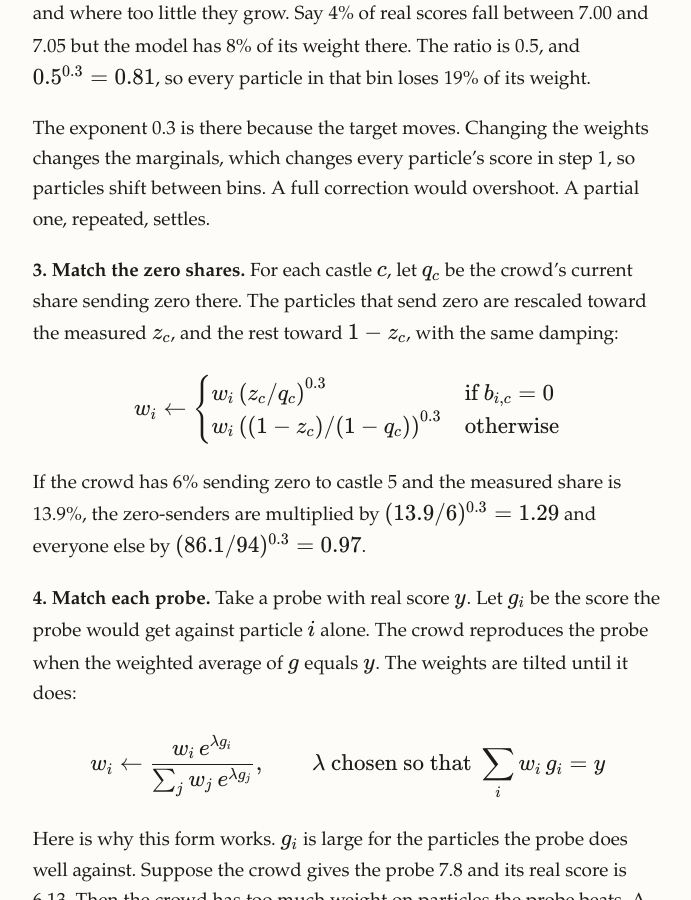
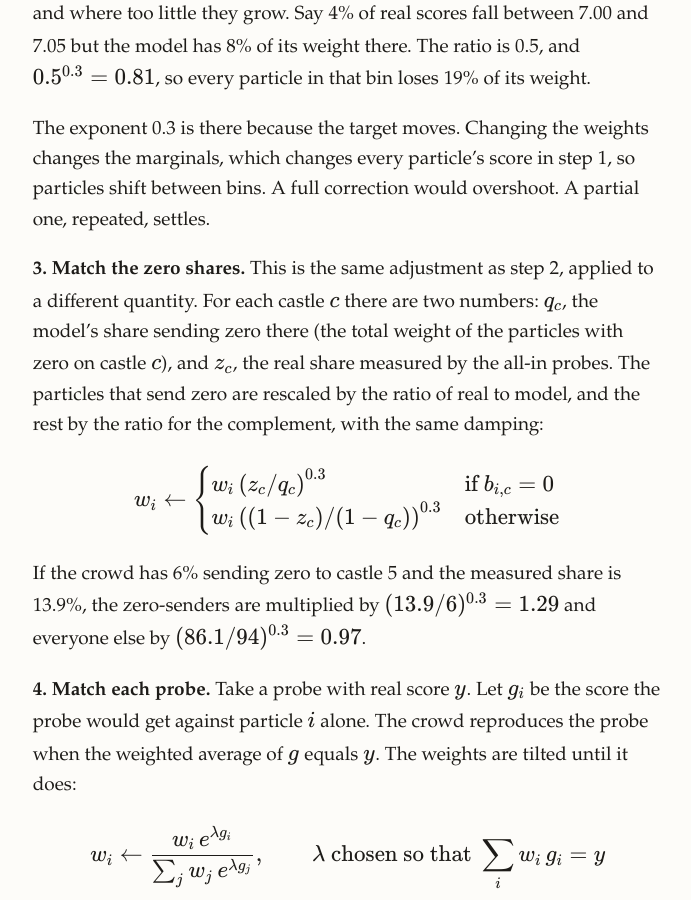
Before and after one commit to kinshu0/kinshu0.github.io, a Jekyll site: the page built from _posts/2026-11-22-castle-challenge.markdown, in a window 1280 px wide and 900 px high, scrolled down 6139 px. Shown: the whole window, without its empty margins (292-983 px from the left). Built offline with Jekyll 4.4.1, drawn with Linux system fonts in a browser that asks for light colours.

Commit message:
Castle post: name the model's zero share and the measured one separately
Co-Authored-By: Claude Fable 5.2 <noreply@anthropic.com>

```diff
--- a/_posts/2026-11-22-castle-challenge.markdown
+++ b/_posts/2026-11-22-castle-challenge.markdown
@@ -168,7 +168,7 @@ Where the model has too much weight in a bin the particles in it shrink, and whe
 
 The exponent 0.3 is there because the target moves. Changing the weights changes the marginals, which changes every particle's score in step 1, so particles shift between bins. A full correction would overshoot. A partial one, repeated, settles.
 
-**3. Match the zero shares.** For each castle $$c$$, let $$q_c$$ be the crowd's current share sending zero there. The particles that send zero are rescaled toward the measured $$z_c$$, and the rest toward $$1 - z_c$$, with the same damping:
+**3. Match the zero shares.** This is the same adjustment as step 2, applied to a different quantity. For each castle $$c$$ there are two numbers: $$q_c$$, the model's share sending zero there (the total weight of the particles with zero on castle $$c$$), and $$z_c$$, the real share measured by the all-in probes. The particles that send zero are rescaled by the ratio of real to model, and the rest by the ratio for the complement, with the same damping:
 
 $$
 w_i \leftarrow
```
